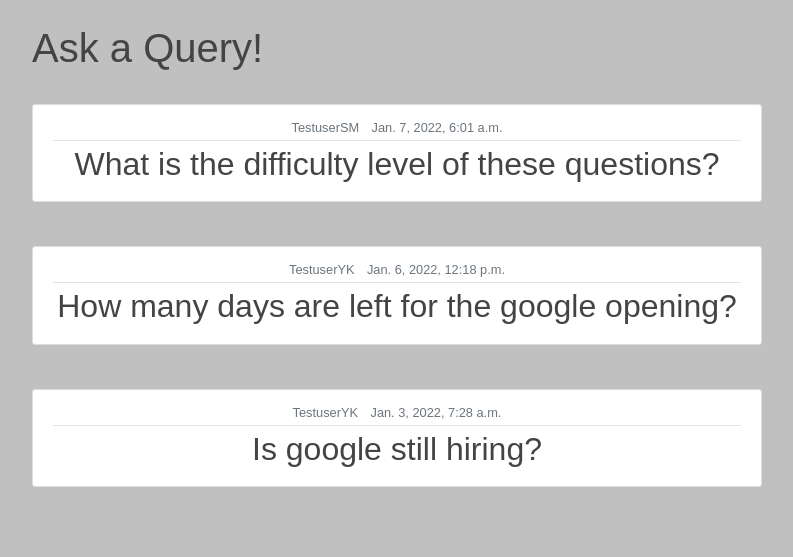
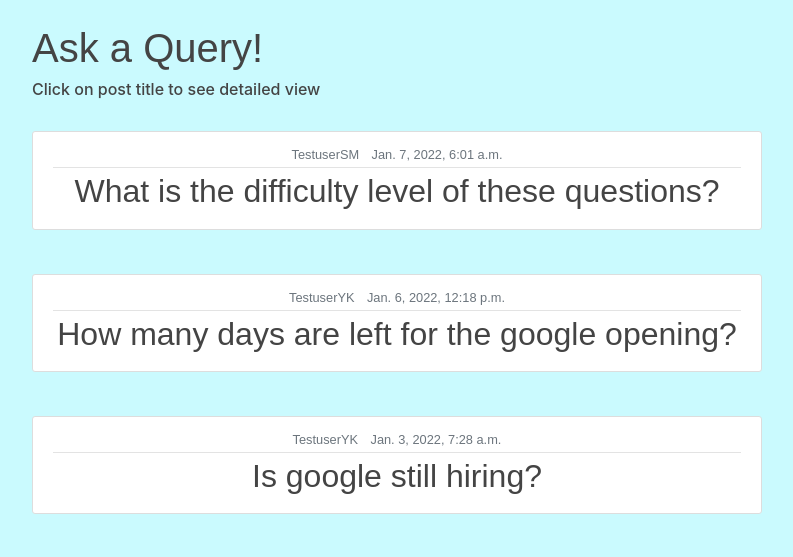
Before and after one commit to yukty2000/Placement_Cell_Website, a Django app: page /askAQuery/ in a window 1280 px wide. Shown: the part 56-613 px from the top of the page, without its empty margins (53-846 px from the left). Run offline with Django 3.2, Linux system fonts and the light colour scheme; a user stored in the database is signed in; data comes from the database, SQL or seed files in the repository; some libraries are stand-ins or nearby versions.

Commit message:
website background change and list view made cleaner

```diff
--- a/askAQuery/templates/askAQuery/listView.html
+++ b/askAQuery/templates/askAQuery/listView.html
@@ -1,7 +1,7 @@
 {% extends "home/base.html" %}
 
 {% block content %}
-    <h1 class="fst-italic text-lg-start p2">Ask a Query!</h1>
+    <h1 class="fst-italic text-lg-start p2">Ask a Query!</h1><h6>Click on post title to see detailed view</h6>
     <br>
     {% for query in queries %}
         <article class="media old-content-section p2">
--- a/home/static/home/main.css
+++ b/home/static/home/main.css
@@ -65,7 +65,7 @@
     color: #444444;
   }
 
-  a.article-title:hover {
+  .article-title:hover {
     color: #428bca;
     text-decoration: none;
   }
@@ -83,7 +83,7 @@
   .article-metadata {
     padding-bottom: 1px;
     margin-bottom: 4px;
-    border-bottom: 1px solid #e3e3e3
+    border-bottom: 1px solid #e3e3e3;
   }
 
   .article-metadata a:hover {
--- a/home/templates/home/base.html
+++ b/home/templates/home/base.html
@@ -31,7 +31,7 @@
   background-size: cover;-->
 
     </head>
-    <body style=" background-color: #c0c0c0;">
+    <body style=" background-color: #cafafe;">
         <header class="site-header">
             <nav class="navbar navbar-expand-md navbar-dark bg-steel fixed-top">
                 <div class="container p2">
--- a/placementPosts/templates/placementPosts/listView.html
+++ b/placementPosts/templates/placementPosts/listView.html
@@ -1,7 +1,7 @@
 {% extends "home/base.html" %}
 
 {% block content %}
-    <h1 class="text-lg-start fst-italic p2">Current Openings to check out!</h1>
+    <h1 class="text-lg-start fst-italic p2">Current Openings to check out!</h1><h6>Click on post title to see detailed view</h6>
     <br>
     {% for post in posts %}
         <article class="media old-content-section p2">
@@ -13,7 +13,6 @@
                 <h2>
                     <a class="article-title" href="{% url 'post-detail' post.id%}">{{ post.title }}</a>
                 </h2>
-
             </div>
         </article>
         <br>
```
Also changed, not shown: home/templates/home/home.html (+7 -8 lines).
